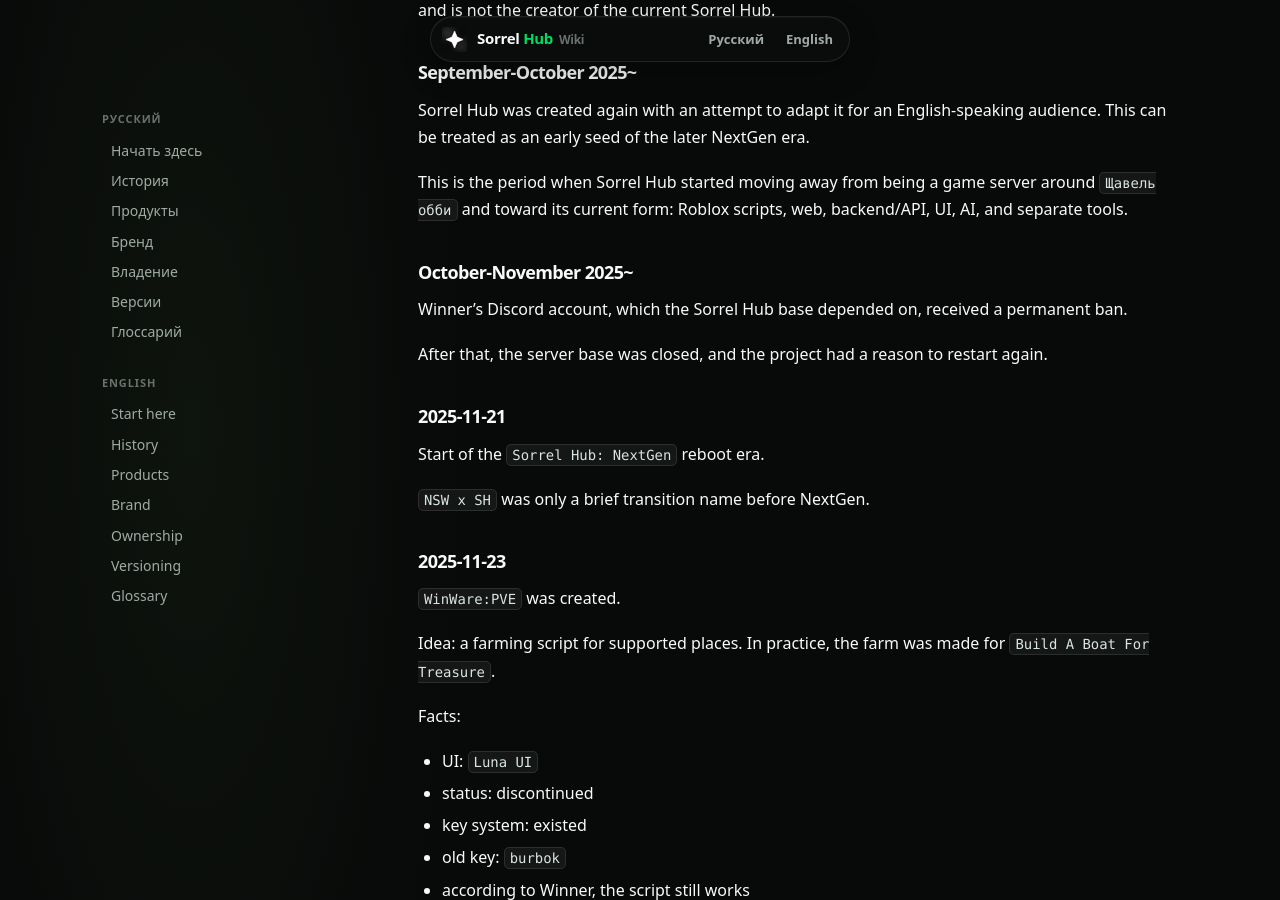
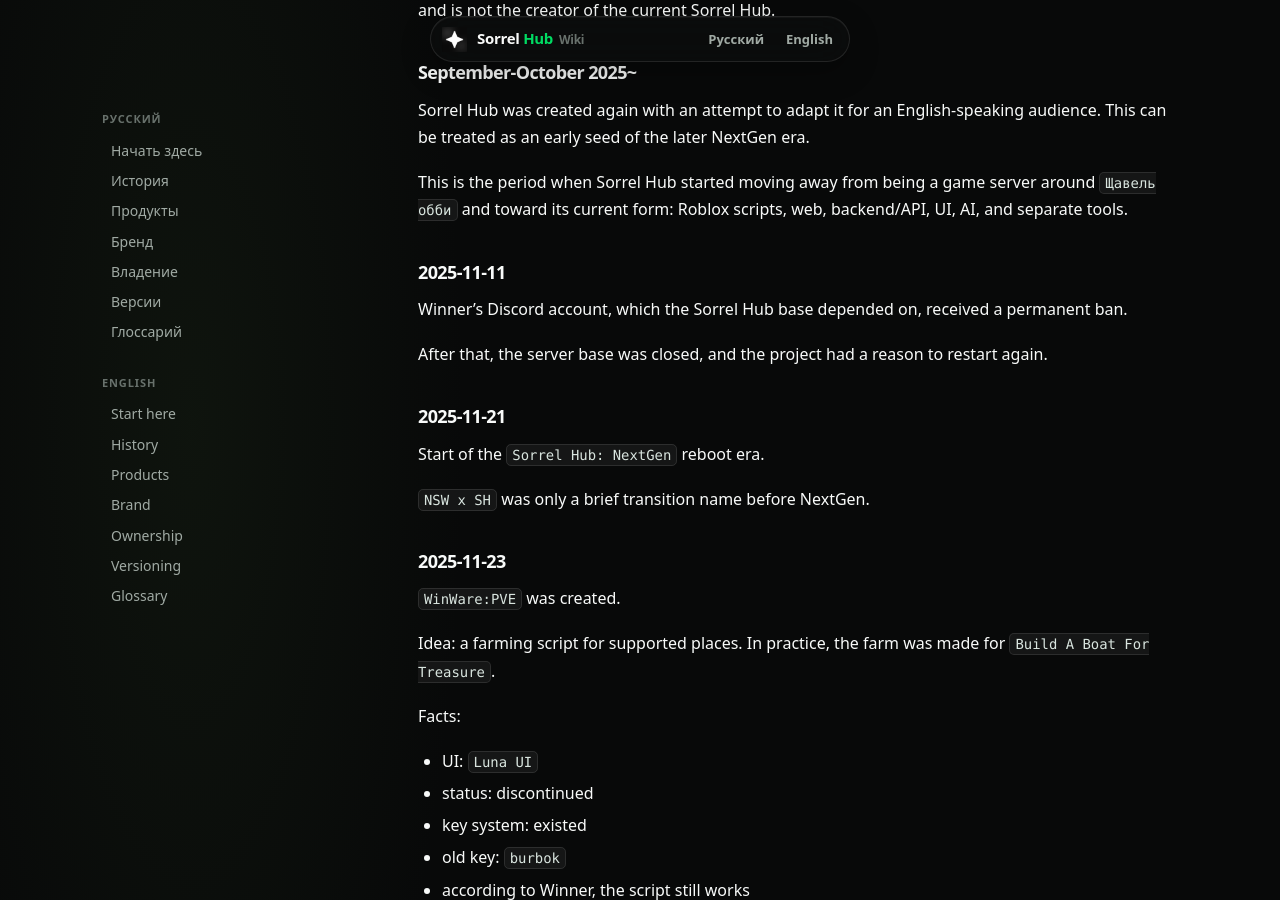
Before and after one commit to wxnvxa/sorrelhub-wiki, a Jekyll site: the page built from docs/en/history.md, in a window 1280 px wide and 900 px high, scrolled down 827 px. Built offline with Jekyll 4.4.1, drawn with Linux system fonts in a browser that asks for light colours; our own code applies the rules of GitHub Pages for plain Markdown files.

Commit message:
docs: correct Discord ban date

```diff
--- a/docs/en/history.md
+++ b/docs/en/history.md
@@ -30,7 +30,7 @@ Sorrel Hub was created again with an attempt to adapt it for an English-speaking
 
 This is the period when Sorrel Hub started moving away from being a game server around `Щавель обби` and toward its current form: Roblox scripts, web, backend/API, UI, AI, and separate tools.
 
-### October-November 2025~
+### 2025-11-11
 
 Winner's Discord account, which the Sorrel Hub base depended on, received a permanent ban.
 
```
Also changed, not shown: docs/ru/history.md (+1 -1 lines).
